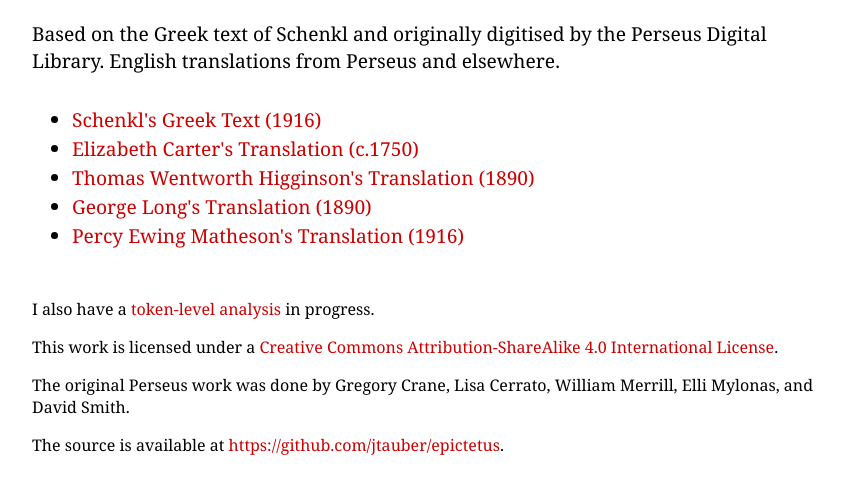
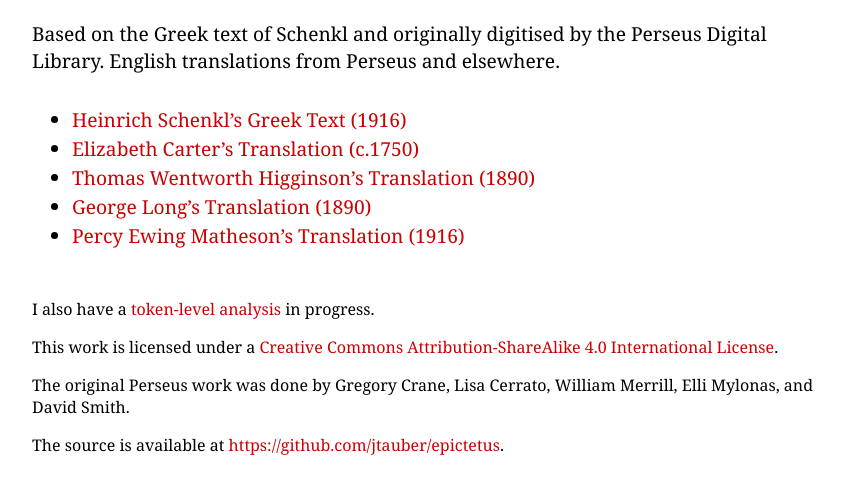
Before and after one commit to jtauber/enchiridion, a plain HTML site: page docs/index.html in a window 1280 px wide. Shown: the part 157-650 px from the top of the page, without its empty margins (208-1051 px from the left). Drawn offline with Linux system fonts and the light colour scheme.

Commit message:
homepage tweaks

```diff
--- a/docs/index.html
+++ b/docs/index.html
@@ -18,11 +18,11 @@
     </p>
 
     <ul>
-      <li><a href="./GK_schenkl.html">Schenkl's Greek Text (1916)</a></li>
-      <li><a href="./EN_carter.html">Elizabeth Carter's Translation (c.1750)</a></li>
-      <li><a href="./EN_higginson.html">Thomas Wentworth Higginson's Translation (1890)</a></li>
-      <li><a href="./EN_long.html">George Long's Translation (1890)</a></li>
-      <li><a href="./EN_matheson.html">Percy Ewing Matheson's Translation (1916)</a></li>
+      <li><a href="./GK_schenkl.html">Heinrich Schenkl’s Greek Text (1916)</a></li>
+      <li><a href="./EN_carter.html">Elizabeth Carter’s Translation (c.1750)</a></li>
+      <li><a href="./EN_higginson.html">Thomas Wentworth Higginson’s Translation (1890)</a></li>
+      <li><a href="./EN_long.html">George Long’s Translation (1890)</a></li>
+      <li><a href="./EN_matheson.html">Percy Ewing Matheson’s Translation (1916)</a></li>
     </ul>
 
     <p>
```
